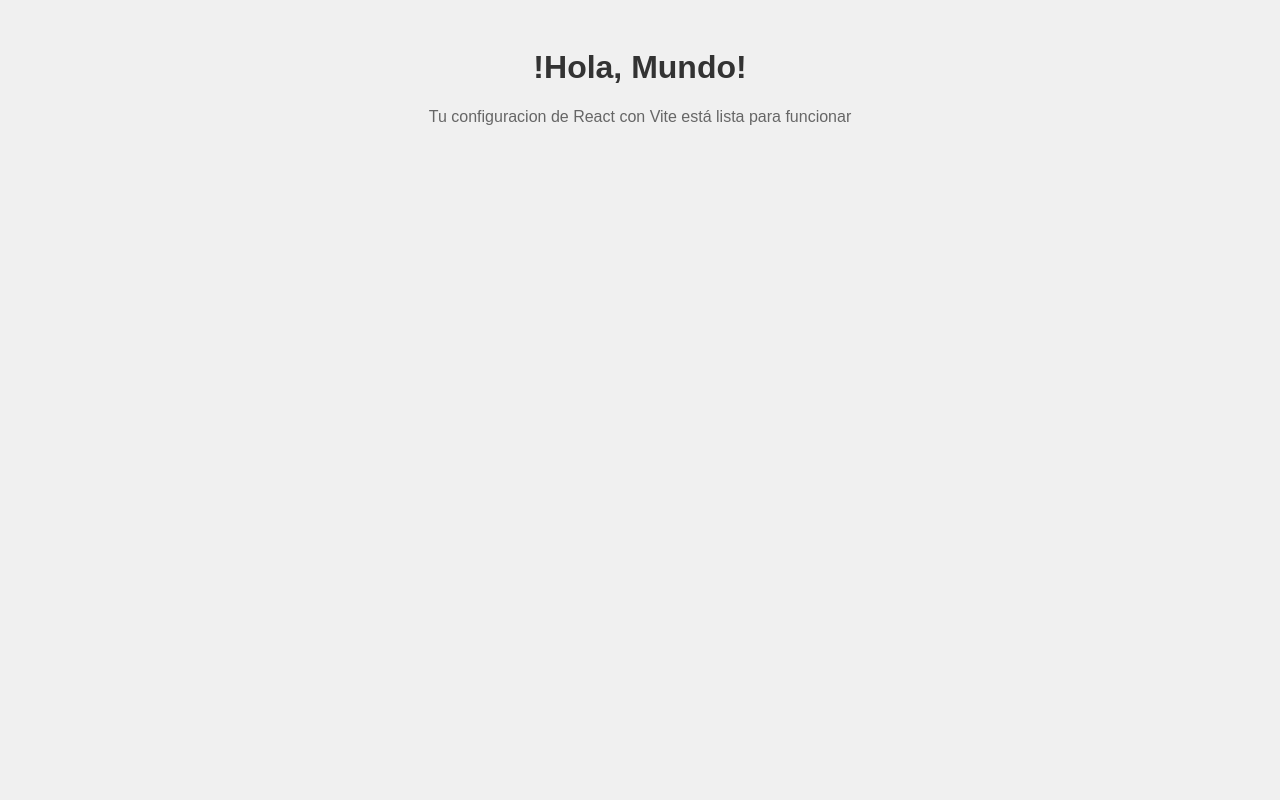
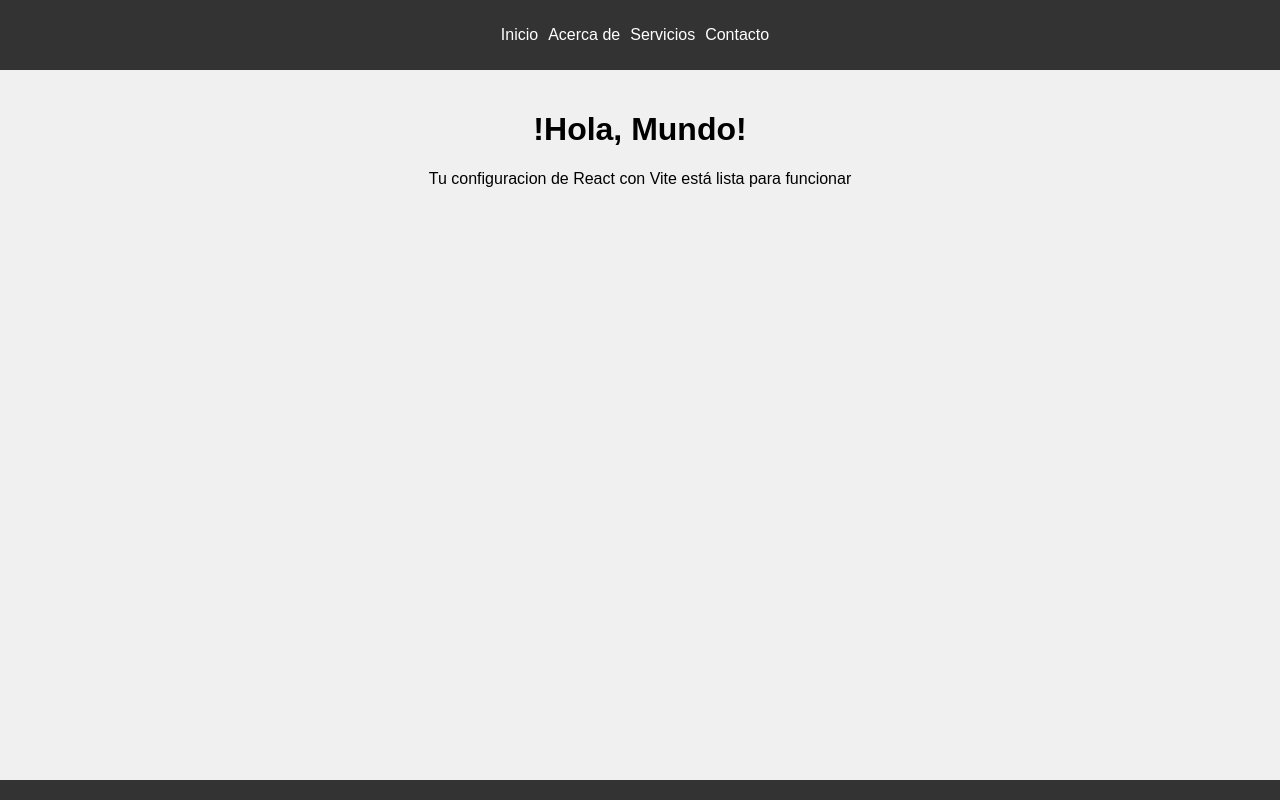
Before and after one commit to javierbrega/test1React, a React (Vite) app in the folder test1/: page / in a window 1280 px wide. Built offline with nearby package versions, Linux system fonts and the light colour scheme.

Commit message:
agregando componentes al header y footer

```diff
--- a/test1/src/App.jsx
+++ b/test1/src/App.jsx
@@ -1,8 +1,18 @@
+// src/App.jsx
+import React from 'react';
+import Header from './Header';
+import Footer from './Footer';
+
+
 function App() {
   return (
     <div>
+      <Header />
+      <main>
       <h1>!Hola, Mundo!</h1>
       <p>Tu configuracion de React con Vite está lista para funcionar</p>
+      </main>
+      <footer />
     </div>
   );
 }
--- /dev/null
+++ b/test1/src/Footer.jsx
@@ -0,0 +1,12 @@
+// src/Footer.jsx
+import React from 'react';
+
+function Footer() {
+  return (
+    <footer>
+      <p>© 2024 Javier Brega. Todos los derechos reservados.</p>
+    </footer>
+  );
+}
+
+export default Footer;
--- /dev/null
+++ b/test1/src/Header.jsx
@@ -0,0 +1,20 @@
+// src/ Header.jsx
+
+import React from "react";
+
+function Header(){
+    return (
+        <header>
+            <nav>
+                <ul>
+                    <li><a href="#home">Inicio</a></li>
+                    <li><a href="#about">Acerca de</a></li>
+                    <li><a href="#services">Servicios</a></li>
+                    <li><a href="#contact">Contacto</a></li>
+                </ul>
+            </nav>
+        </header>
+    );
+}
+
+export default Header;
--- a/test1/src/index.css
+++ b/test1/src/index.css
@@ -1,12 +1,46 @@
+/* src/index.css */
 body {
     font-family: Arial, sans-serif;
-    padding: 20px;
+    padding: 0;
+    margin: 0;
     text-align: center;
     background-color: #f0f0f0;
-}
-h1 {
-    color: #333;
-}
-p {
-    color: #666;
-}
+  }
+
+  header {
+    background-color: #333;
+    color: #fff;
+    padding: 10px 0;
+  }
+
+  nav ul {
+    list-style: none;
+    padding: 0;
+  }
+
+  nav ul li {
+    display: inline;
+    margin-right: 10px;
+  }
+
+  nav ul li a {
+    color: #fff;
+    text-decoration: none;
+  }
+
+  nav ul li a:hover {
+    text-decoration: underline;
+  }
+
+  main {
+    padding: 20px;
+  }
+
+  footer {
+    background-color: #333;
+    color: #fff;
+    padding: 10px 0;
+    position: absolute;
+    width: 100%;
+    bottom: 0;
+  }
```
